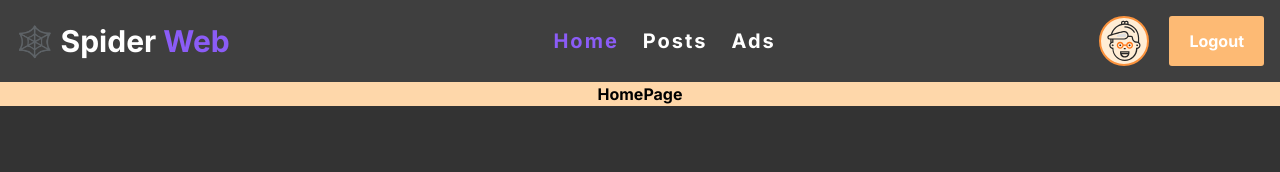
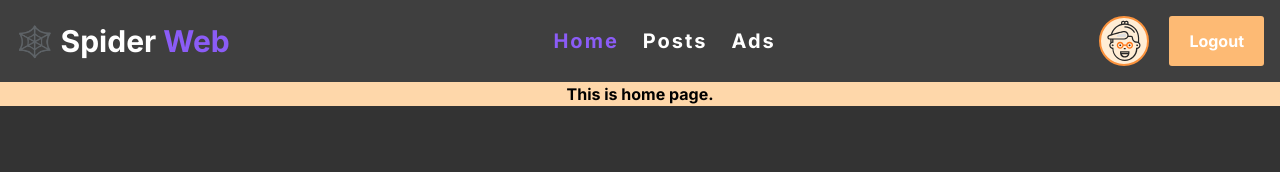
Before and after one commit to branimir1111/social-app, a React (Vite) app in the folder frontend/: page /main/home in a window 1280 px wide. Shown: the top 172 px of the page. Built offline with nearby package versions, Linux system fonts and the light colour scheme.

Commit message:
home page

```diff
--- a/frontend/src/pages/HomePage.jsx
+++ b/frontend/src/pages/HomePage.jsx
@@ -1,7 +1,7 @@
 const HomePage = () => {
   return (
     <main className="w-[1280px] flex justify-center px-4 bg-orange-200">
-      HomePage
+      <h1>This is home page.</h1>
     </main>
   );
 };
```
